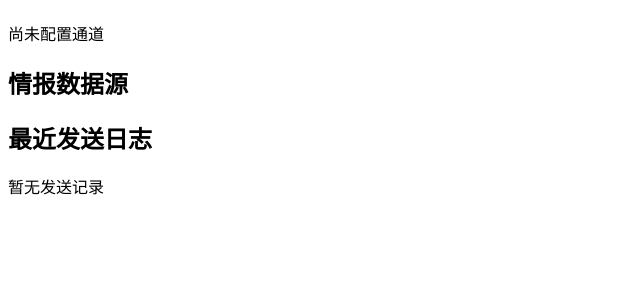
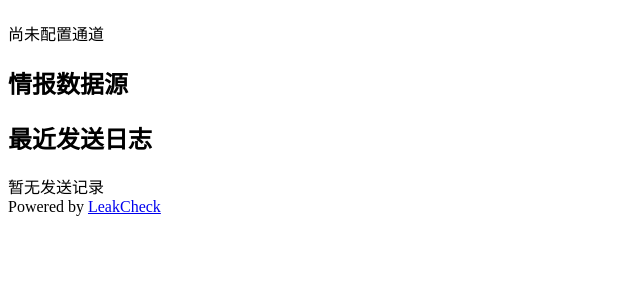
Before and after one commit to bobxzy-0/leak-sentinel, a Python web app: template app/templates/settings.html in a window 1280 px wide. Shown: the part 386-686 px from the top of the page, without its empty margins (0-640 px from the left). Run offline with Jinja, Linux system fonts and the light colour scheme; the template is opened without the code that fills it, so the values that code supplies are empty.

Commit message:
docs: add required LeakCheck attribution

```diff
--- a/app/templates/fragments/settings.html
+++ b/app/templates/fragments/settings.html
@@ -24,6 +24,7 @@
 </section>
 <aside class="space-y-6"><div class="bg-white rounded-2xl border border-slate-200 shadow-sm p-6"><h2 class="font-bold mb-4">情报数据源</h2><div class="space-y-3">{% for source in sources %}<div class="border rounded-xl p-4"><div class="flex justify-between gap-2"><span class="font-semibold text-sm">{{ source.name }}</span><span class="text-xs {{ 'text-emerald-600' if source.enabled else 'text-slate-400' }}">{{ '运行中' if source.enabled else '未启用' }}</span></div><p class="text-xs text-slate-500 mt-2">{{ source.description }}</p><p class="text-xs text-slate-400 mt-2">{{ source.credential }}</p></div>{% endfor %}</div></div>
 <div class="bg-white rounded-2xl border border-slate-200 shadow-sm p-6"><h2 class="font-bold mb-4">最近发送日志</h2><div class="space-y-3">{% for log in recent_alert_logs %}<div class="text-xs border-b pb-3"><div class="flex justify-between gap-2"><span class="font-medium truncate">{{ log.channel.name }}</span><span class="{{ 'text-emerald-600' if log.status == 'success' else 'text-rose-600' }}">{{ '成功' if log.status == 'success' else '失败' }}</span></div><div class="text-slate-400 mt-1 truncate" title="{{ log.finding.external_ref }}">{{ log.sent_at.strftime('%m-%d %H:%M') }} · {{ log.finding.external_ref }}</div></div>{% else %}<div class="text-sm text-slate-400">暂无发送记录</div>{% endfor %}</div></div></aside></div>
+<div class="max-w-6xl mt-4 text-right text-xs text-slate-400">Powered by <a href="https://leakcheck.io" target="_blank" rel="noopener noreferrer" class="text-blue-500 hover:underline">LeakCheck</a></div>
 <script>
 function authHeaders(){return {'Authorization':'Bearer '+localStorage.getItem('access_token'),'Content-Type':'application/json'}}
 function toggleChannelFields(){const t=document.getElementById('channel-type').value,e=t==='email';document.getElementById('webhook-group').classList.toggle('hidden',e);document.getElementById('secret-group').classList.toggle('hidden',t!=='dingtalk');document.getElementById('recipients-group').classList.toggle('hidden',!e);document.getElementById('template-group').classList.toggle('hidden',e);document.getElementById('smtp-note').classList.toggle('hidden',!e)}
```
